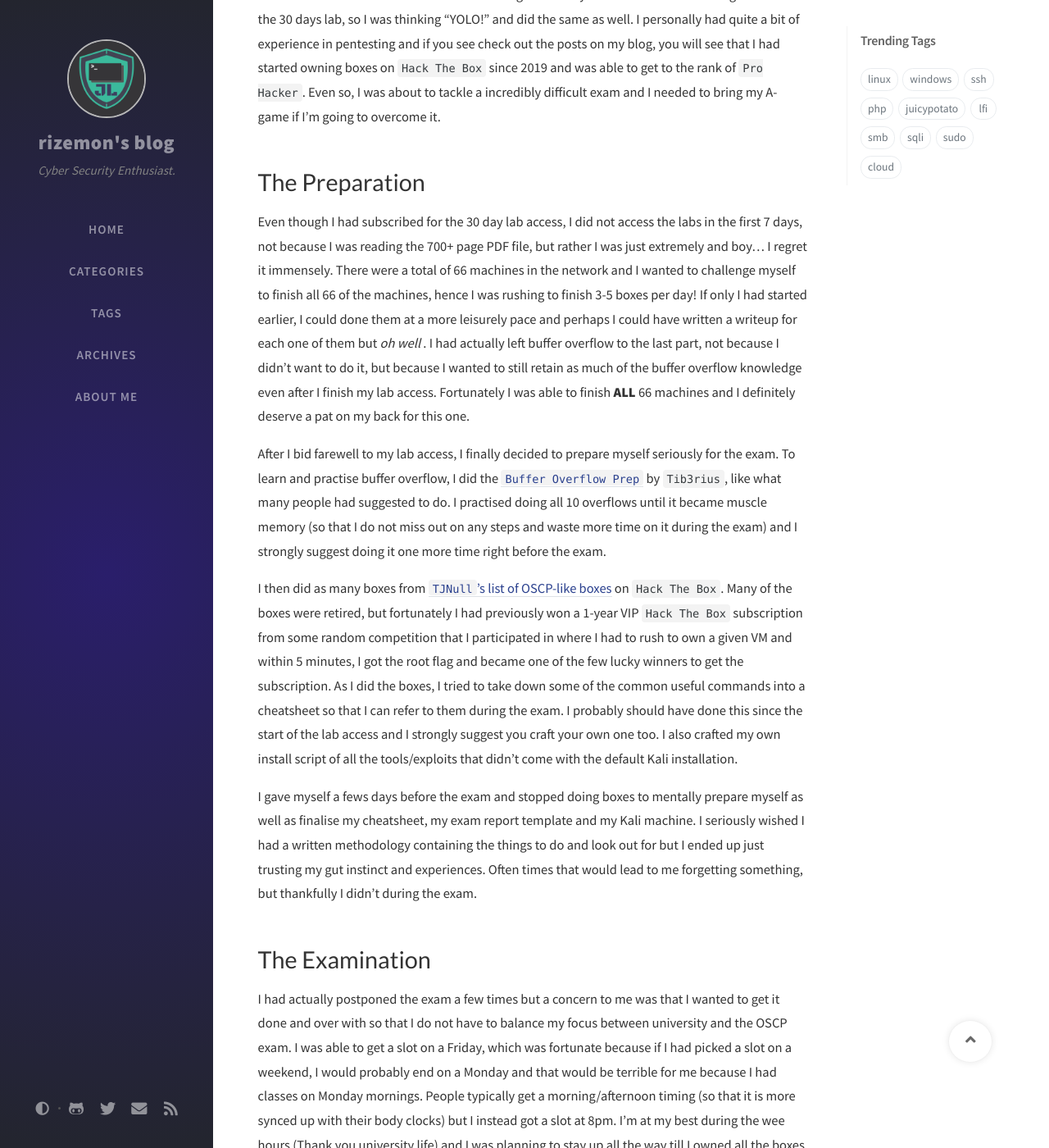
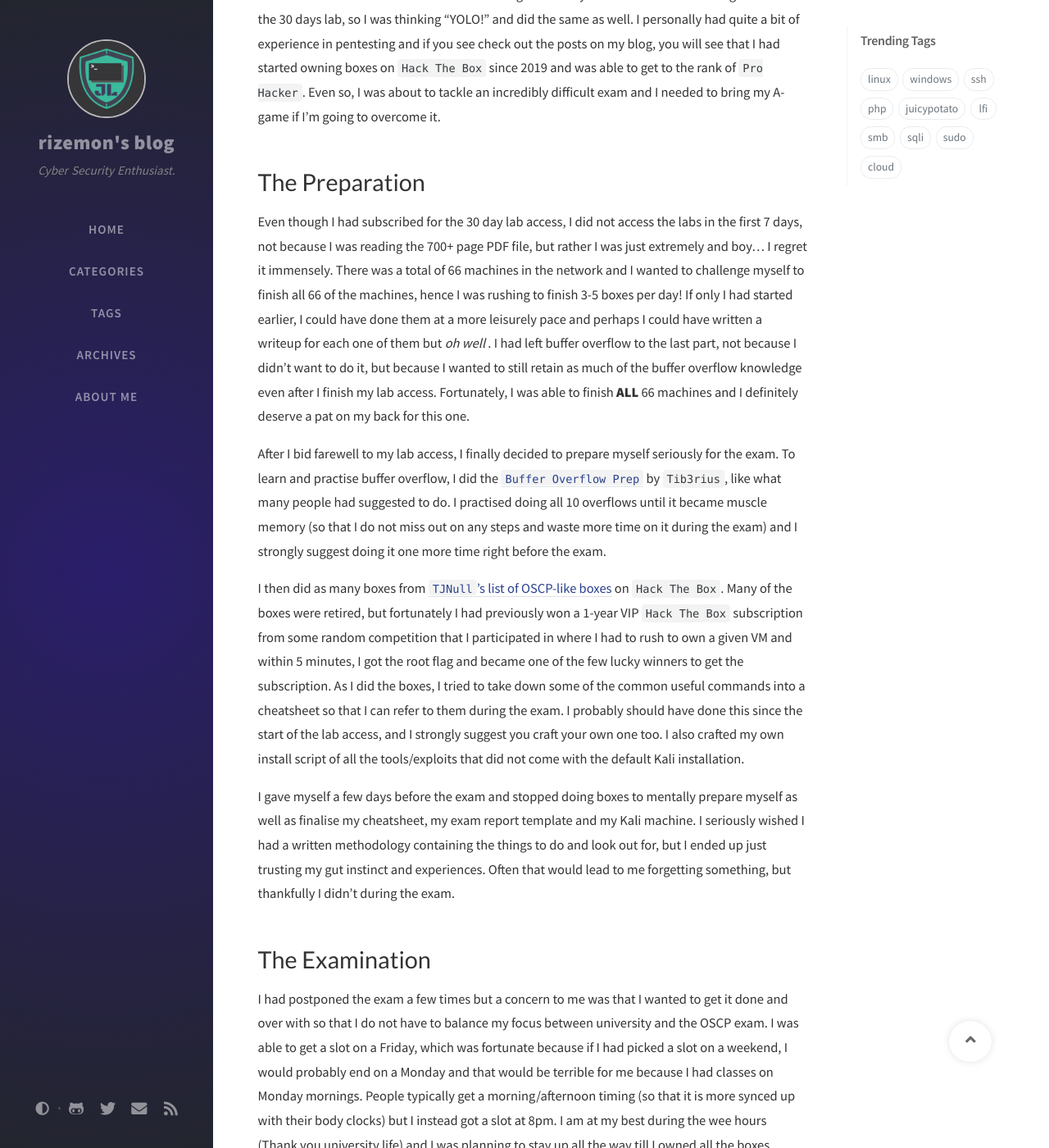
Before and after one commit to rizemon/rizemon.github.io, a Jekyll site: the page built from _posts/2021-05-02-oscp-reflection.markdown, in a window 1280 px wide and 1400 px high, scrolled down 721 px. Shown: the whole window at 82% size. Built offline with Jekyll 4.4.1, drawn with Linux system fonts in a browser that asks for light colours; nearby versions of some CDN libraries; comment, search, counter and statistics services are not loaded; some of the changed text lies outside the part shown.

Commit message:
Fixed spelling and grammar errors

```diff
--- a/_posts/2021-05-02-oscp-reflection.markdown
+++ b/_posts/2021-05-02-oscp-reflection.markdown
@@ -9,45 +9,45 @@ tags: []
 
 # Introduction
 
-It's been a long 3 months since I took the OSCP exam and I still couldn't believed I passed on the **first** attempt, even till now. Receiving the email from Offensive Security informing me that I had "successfully completed the Penetration Testing with Kali Linux certification exam and have obtained your Offensive Security Certified Professional (OSCP) certification" was exhilirating and I was going around showing my friends and family the email. It feel like I was at the top of the world but soon after, I had to face the realities of university as I had tons of unwatched lecture recordings and school work to complete. Yesterday was the last day of my exams and the last day as a freshman, hence I finally had the time to reflect on my journey, as well as bring it to an end.
+It's been a long 3 months since I took the OSCP exam and I still couldn't believe I passed on the **first** attempt, even till now. Receiving the email from Offensive Security informing me that I had "successfully completed the Penetration Testing with Kali Linux certification exam and have obtained your Offensive Security Certified Professional (OSCP) certification" was exhilarating and I was going around showing my friends and family the email. It felt like I was at the top of the world but soon after, I had to face the realities of university as I had tons of unwatched lecture recordings and school work to complete. Yesterday was the last day of my exams and the last day as a freshman, hence I finally had the time to reflect on my journey, as well as bring it to an end.
 
 # How it all started
 
-I had a friend who was thinking about pursuing the OSCP certification during the first-semester break while I was still on the fence about taking it. One day he told me that he had registered for the 30 days lab, so I was thinking "YOLO!" and did the same as well. I personally had quite a bit of experience in pentesting and if you see check out the posts on my blog, you will see that I had started owning boxes on `Hack The Box` since 2019 and was able to get to the rank of `Pro Hacker`. Even so, I was about to tackle a incredibly difficult exam and I needed to bring my A-game if I'm going to overcome it.
+I had a friend who was thinking about pursuing the OSCP certification during the first-semester break while I was still on the fence about taking it. One day he told me that he had registered for the 30 days lab, so I was thinking "YOLO!" and did the same as well. I personally had quite a bit of experience in pentesting and if you see check out the posts on my blog, you will see that I had started owning boxes on `Hack The Box` since 2019 and was able to get to the rank of `Pro Hacker`. Even so, I was about to tackle an incredibly difficult exam and I needed to bring my A-game if I'm going to overcome it.
 
 # The Preparation
 
-Even though I had subscribed for the 30 day lab access, I did not access the labs in the first 7 days, not because I was reading the 700+ page PDF file, but rather I was just extremely and boy... I regret it immensely. There were a total of 66 machines in the network and I wanted to challenge myself to finish all 66 of the machines, hence I was rushing to finish 3-5 boxes per day! If only I had started earlier, I could done them at a more leisurely pace and perhaps I could have written a writeup for each one of them but *oh well*. I had actually left buffer overflow to the last part, not because I didn't want to do it, but because I wanted to still retain as much of the buffer overflow knowledge even after I finish my lab access. Fortunately I was able to finish **ALL** 66 machines and I definitely deserve a pat on my back for this one.
+Even though I had subscribed for the 30 day lab access, I did not access the labs in the first 7 days, not because I was reading the 700+ page PDF file, but rather I was just extremely and boy... I regret it immensely. There was a total of 66 machines in the network and I wanted to challenge myself to finish all 66 of the machines, hence I was rushing to finish 3-5 boxes per day! If only I had started earlier, I could have done them at a more leisurely pace and perhaps I could have written a writeup for each one of them but *oh well*. I had left buffer overflow to the last part, not because I didn't want to do it, but because I wanted to still retain as much of the buffer overflow knowledge even after I finish my lab access. Fortunately, I was able to finish **ALL** 66 machines and I definitely deserve a pat on my back for this one.
 
 After I bid farewell to my lab access, I finally decided to prepare myself seriously for the exam. To learn and practise buffer overflow, I did the [`Buffer Overflow Prep`](https://tryhackme.com/room/bufferoverflowprep) by `Tib3rius`, like what many people had suggested to do. I practised doing all 10 overflows until it became muscle memory (so that I do not miss out on any steps and waste more time on it during the exam) and I strongly suggest doing it one more time right before the exam.
 
-I then did as many boxes from [`TJNull`'s list of OSCP-like boxes](https://docs.google.com/spreadsheets/d/1dwSMIAPIam0PuRBkCiDI88pU3yzrqqHkDtBngUHNCw8/edit#gid=1839402159) on `Hack The Box`. Many of the boxes were retired, but fortunately I had previously won a 1-year VIP `Hack The Box` subscription from some random competition that I participated in where I had to rush to own a given VM and within 5 minutes, I got the root flag and became one of the few lucky winners to get the subscription. As I did the boxes, I tried to take down some of the common useful commands into a cheatsheet so that I can refer to them during the exam. I probably should have done this since the start of the lab access and I strongly suggest you craft your own one too. I also crafted my own install script of all the tools/exploits that didn't come with the default Kali installation.
+I then did as many boxes from [`TJNull`'s list of OSCP-like boxes](https://docs.google.com/spreadsheets/d/1dwSMIAPIam0PuRBkCiDI88pU3yzrqqHkDtBngUHNCw8/edit#gid=1839402159) on `Hack The Box`. Many of the boxes were retired, but fortunately I had previously won a 1-year VIP `Hack The Box` subscription from some random competition that I participated in where I had to rush to own a given VM and within 5 minutes, I got the root flag and became one of the few lucky winners to get the subscription. As I did the boxes, I tried to take down some of the common useful commands into a cheatsheet so that I can refer to them during the exam. I probably should have done this since the start of the lab access, and I strongly suggest you craft your own one too. I also crafted my own install script of all the tools/exploits that did not come with the default Kali installation.
 
-I gave myself a fews days before the exam and stopped doing boxes to mentally prepare myself as well as finalise my cheatsheet, my exam report template and my Kali machine. I seriously wished I had a written methodology containing the things to do and look out for but I ended up just trusting my gut instinct and experiences. Often times that would lead to me forgetting something, but thankfully I didn't during the exam.
+I gave myself a few days before the exam and stopped doing boxes to mentally prepare myself as well as finalise my cheatsheet, my exam report template and my Kali machine. I seriously wished I had a written methodology containing the things to do and look out for, but I ended up just trusting my gut instinct and experiences. Often that would lead to me forgetting something, but thankfully I didn't during the exam.
 
 # The Examination
 
-I had actually postponed the exam a few times but a concern to me was that I wanted to get it done and over with so that I do not have to balance my focus between university and the OSCP exam. I was able to get a slot on a Friday, which was fortunate because if I had picked a slot on a weekend, I would probably end on a Monday and that would be terrible for me because I had classes on Monday mornings. People typically get a morning/afternoon timing (so that it is more synced up with their body clocks) but I instead got a slot at 8pm. I'm at my best during the wee hours (Thank you university life) and I was planning to stay up all the way till I owned all the boxes.
+I had postponed the exam a few times but a concern to me was that I wanted to get it done and over with so that I do not have to balance my focus between university and the OSCP exam. I was able to get a slot on a Friday, which was fortunate because if I had picked a slot on a weekend, I would probably end on a Monday and that would be terrible for me because I had classes on Monday mornings. People typically get a morning/afternoon timing (so that it is more synced up with their body clocks) but I instead got a slot at 8pm. I am at my best during the wee hours (Thank you university life) and I was planning to stay up all the way till I owned all the boxes.
 
 The start of the exam did not go all that well for me as I struggled with the part where I had to show some form of identification to my proctor. Despite this issue, I did not have a time extension and was only able to properly start 8:30pm. My plan was originally to start with the buffer overflow box and finish it within in the first hour and fortunately, I was able to own it within 30 minutes with no mistakes and was back on track!
 
-Of course, before doing the buffer overflow box, I was running an automated tool called [`nmapAutomator`](https://github.com/21y4d/nmapAutomator) to automate the process of scanning and enumerating the services found. It was only half way through my second box then I realised that some ports were not shown in the results! I had to run a manual scan, this time with a super quick scanning tool called [`rustscan`](https://github.com/RustScan/RustScan) and I was able to capture all the exposed ports. I wished that I had experimented more with [`nmapAutomator`](https://github.com/21y4d/nmapAutomator) as well as perhaps [`AutoRecon`](https://github.com/Tib3rius/AutoRecon) before actually using them during the exam. Information that are missed out by accident can be deadly, especially when it could lead you to the vulnerablility that you need to exploit.
+Of course, before doing the buffer overflow box, I was running an automated tool called [`nmapAutomator`](https://github.com/21y4d/nmapAutomator) to automate the process of scanning and enumerating the services found. It was only halfway through my second box then I realised that some ports were not shown in the results! I had to run a manual scan, this time with a super quick scanning tool called [`rustscan`](https://github.com/RustScan/RustScan) and I was able to capture all the exposed ports. I wished that I had experimented more with [`nmapAutomator`](https://github.com/21y4d/nmapAutomator) as well as perhaps [`AutoRecon`](https://github.com/Tib3rius/AutoRecon) before actually using them during the exam. Information that are missed out by accident can be deadly, especially when it could lead you to the vulnerability that you need to exploit.
 
-After the buffer overflow box, I tackled the hardest box first. My friend (the one who registered for the OSCP certification with me) had once suggested to me to give myself 3 hours and if I can't find anything to exploit, I should move on to the next target. Fortunately, I discovered the attack vector for this box towards the end of the 3 hours and was able to continue the pentest on this box.
+After the buffer overflow box, I tackled the hardest box first. My friend (the one who registered for the OSCP certification with me) had once suggested to me to give myself 3 hours and if I cannot find anything to exploit, I should move on to the next target. Fortunately, I discovered the attack vector for this box towards the end of the 3 hours and was able to continue the pentest on this box.
 
 After finishing the second box, I had a sigh of relief because I knew that if I could deal with the hardest, I could do anything. Without taking a break, I then continued with the next 2 medium boxes. While running some tools on the fourth box, I guessed that had nothing else to do, so I decided to give a shot at the last easy box. Within 10 minutes or so, I had captured the root flag of it!
 
-Around 8 hours after the start of the exam, I had owned all the machines! At this point I decided to take a break and surprisingly, my mom was awake and I decided to chat with her while I replenished myself with some food and drinks. My mom told me that there was food set aside on my bed, in case I got hungry but I did not realise and it ended up turning cold. After some rest, I then went back to my workstation and started documenting and screenshotting every step. After that is done, I decided to terminate my exam session early by a few hours since I had everything I needed and was ready to write my exam report.
+Around 8 hours after the start of the exam, I had owned all the machines! At this point I decided to take a break and surprisingly, my mom was awake, and I decided to chat with her while I replenished myself with some food and drinks. My mom told me that there was food set aside on my bed, in case I got hungry, but I did not realise and it ended up turning cold. After some rest, I then went back to my workstation and started documenting and screenshotting every step. After that is done, I decided to terminate my exam session early by a few hours since I had everything I needed and was ready to write my exam report.
 
-I took my time with writing the exam report in the following 24 hours, even though I could have finished early and use the remaining time of my weekends to catch up on my school work but I decided not to :P.
+I took my time with writing the exam report in the following 24 hours, even though I could have finished early and use the remaining time of my weekends to catch up on my schoolwork but I decided not to :P.
 
 # OSCP tips
 
 If you are ever considering on taking on the OSCP certification, here are some tips:
 
 1) Before even registering for the lab access, try to do the [`TJNull`'s list of OSCP-like boxes](https://docs.google.com/spreadsheets/d/1dwSMIAPIam0PuRBkCiDI88pU3yzrqqHkDtBngUHNCw8/edit#gid=1839402159) to get a sensing of what to expect and you will be able to progress through the lab much quicker and put your time to better use. I know I did the boxes after my lab access but I strongly urge you do them before the lab access.
-2) Start creating your cheatsheet, methodology and toolbox early. With every machine you own, take down some of the common and useful commands that you know that you will need such as reverse shell commands or file transfer commands. Also take down things to check for, such as if you face a web server, check and see if there is a `robots.txt` or a `sitemap.xml`. Keep track of the tools you use and have them ready, accessible and sorted so that you do not have to waste time installing it again and again and also take down the command syntax to use them. And most importantly, make sure to fully understand your tools and ensure that they do not infringe the exam guidelines.
-3) Practising documenting or simply just create a writeup for every box you own so that you can develop your writing style and understand what kind of steps to include in order to reduce the chance of failing due to incomplete documentation. You will also be able to understand what kind of screenshots you need for your exam report.
+2) Start creating your cheatsheet, methodology and toolbox early. With every machine you own, take down some of the common and useful commands that you know that you will need such as reverse shell commands or file transfer commands. Also take down things to check for, such as if you face a web server, check if there is a `robots.txt` or a `sitemap.xml`. Keep track of the tools you use and have them ready, accessible, and sorted so that you do not have to waste time installing it again and again and also take down the command syntax to use them. And most importantly, make sure to fully understand your tools and ensure that they do not infringe the exam guidelines.
+3) Practising documenting or simply just create a writeup for every box you own so that you can develop your writing style and understand what kind of steps to include to reduce the chance of failing due to incomplete documentation. You will also be able to understand what kind of screenshots you need for your exam report.
 4) Make sure to understand the exam guidelines completely, such as the things you can/cannot do, the things that you need to submit in your report and the format of submission. Not paying attention to small details like these can cause you to fail, even if you manage to own all the exam boxes.
 
 There are plenty of OSCP-related videos and reviews out on the Internet so do check them out so that you can better inform yourself on how to prepare and what to expect. And last but not least, **Try Harder**.
```
